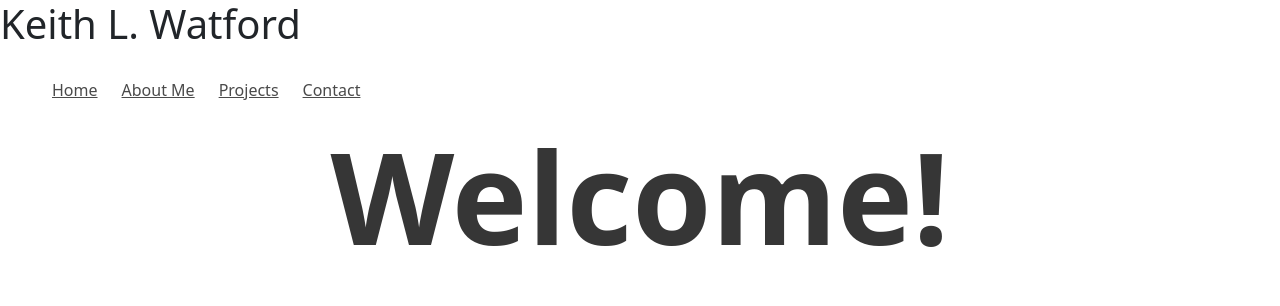
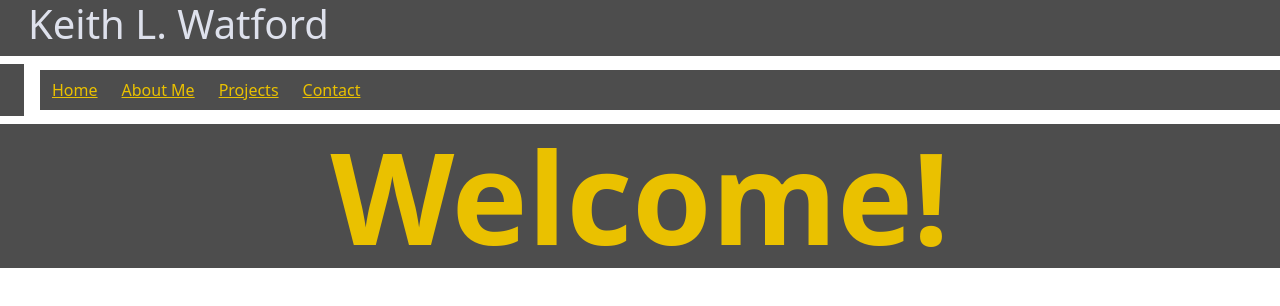
Before and after one commit to Keith-L-Watford/react-portfolio-v1, a React (Create React App) app: page / in a window 1280 px wide. Shown: the top 306 px of the page. Built offline with nearby package versions, Linux system fonts and the light colour scheme.

Commit message:
ran out of time, recycled some old styles

```diff
--- a/src/styles/app.css
+++ b/src/styles/app.css
@@ -5,3 +5,95 @@
     --secondary: #B6C9F0;
     --tertiary: #EAC100;
 }
+
+#myName {
+    color: var(--light);
+    text-align: left;
+    margin-left: 1.75rem;
+}
+
+div {
+    background-color: var(--background);
+  }
+
+.is-background {
+    background-color: var(--background);
+}
+
+.is-light {
+    color: var(--light);
+}
+
+.is-primary {
+    color: var(--primary);
+}
+
+.is-secondary {
+    color: var(--secondary);
+}
+
+.is-tertiary {
+    color: var(--tertiary);
+}
+
+.block:not(:last-child) {
+    margin-bottom: 1rem;
+}
+
+.title {
+    color: var(--tertiary);
+}
+
+.subtitle {
+    color: var(--secondary);
+}
+
+#my-name {
+    text-align: center;
+    margin-top: 2.5rem;
+    color: var(--tertiary);
+}
+
+#nav-bar {
+    margin-right: 2rem;
+}
+
+.navbar-item {
+    color: var(--tertiary);
+}
+
+.card {
+    background-color: var(--primary);
+    margin-bottom: 1.5rem;
+}
+
+.card h1 {
+    color: var(--tertiary);
+
+}
+
+.about-me-text {
+    color: var(--secondary);
+}
+
+.is-child {
+    background-color: var(--primary);
+}
+
+a {
+    color: var(--secondary);
+}
+
+p {
+    color: var(--light);
+}
+
+.fas,
+.fab {
+    color: var(--secondary);
+}
+
+li,
+.li {
+    color: var(--light);
+}
```
